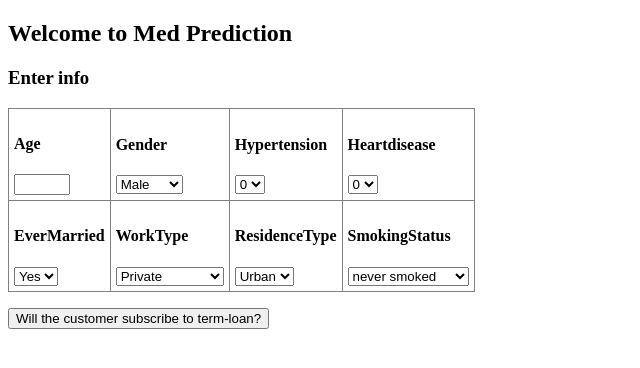
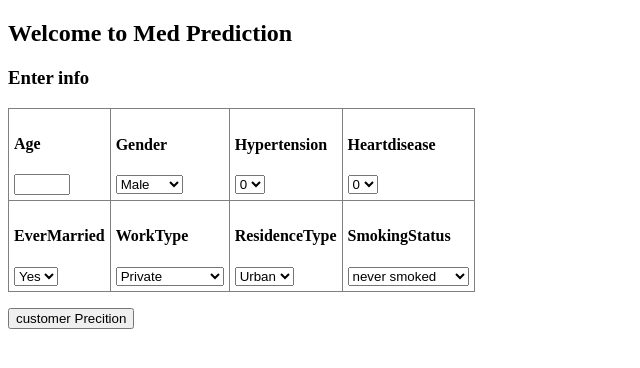
Before and after one commit to Rakeshraj61/Medical_User, a Flask app: page / in a window 1280 px wide. Shown: the top 368 px of the page, without its empty margins (0-640 px from the left). Run offline with Flask 2, Linux system fonts and the light colour scheme.

Commit message:
Update index.html

```diff
--- a/application/templates/index.html
+++ b/application/templates/index.html
@@ -64,7 +64,7 @@
                 </tr>
             </table>
             <!-- <input type="hidden" id="forminput" name="forminput"  >    -->
-            <p><input type="submit" value="Will the customer subscribe to term-loan?"></p>
+            <p><input type="submit" value="customer Precition"></p>
              {% if (results) %}
              <h3> Customer prediction: {{ results }}  </h3>
              <p> for following features: </p>
```
